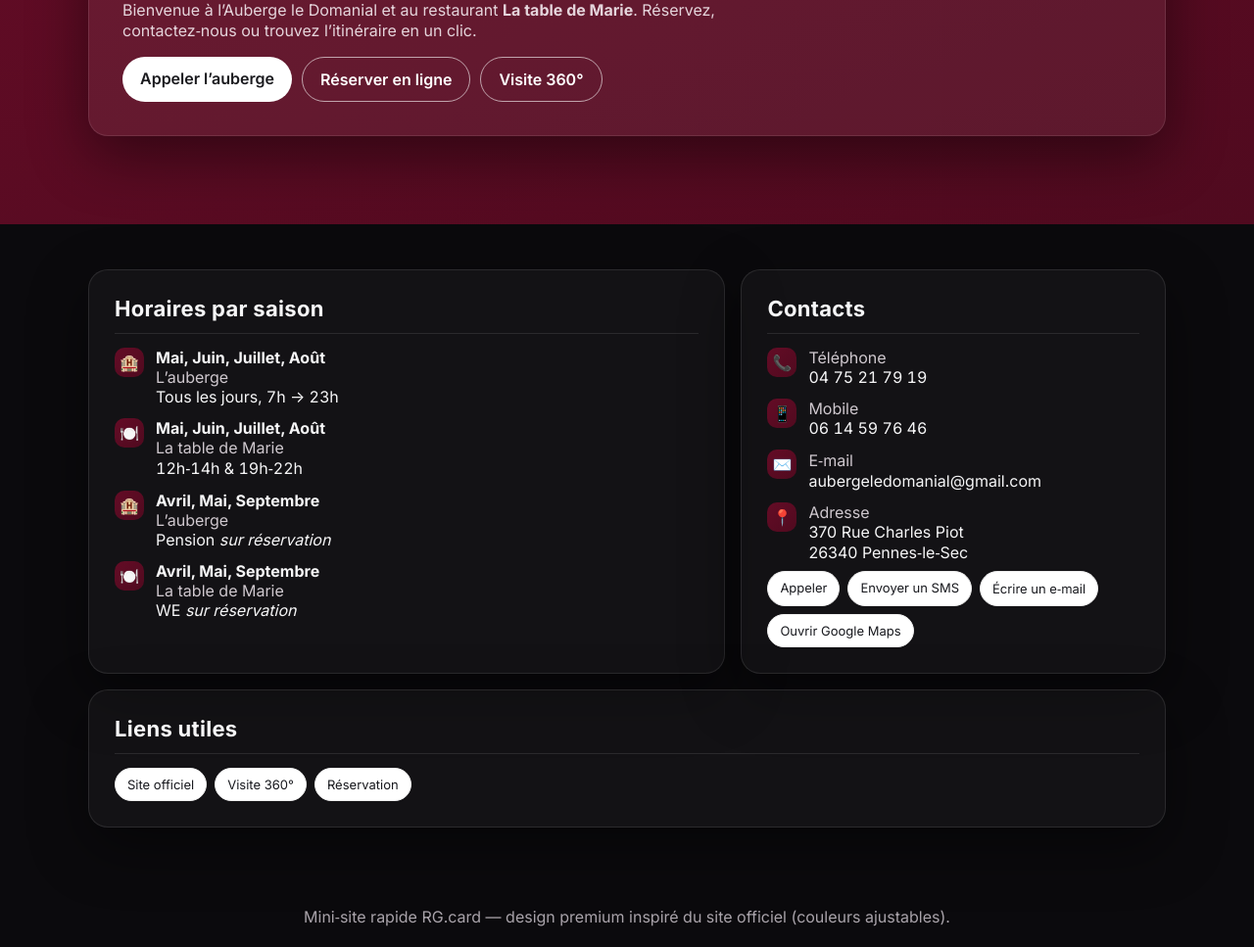
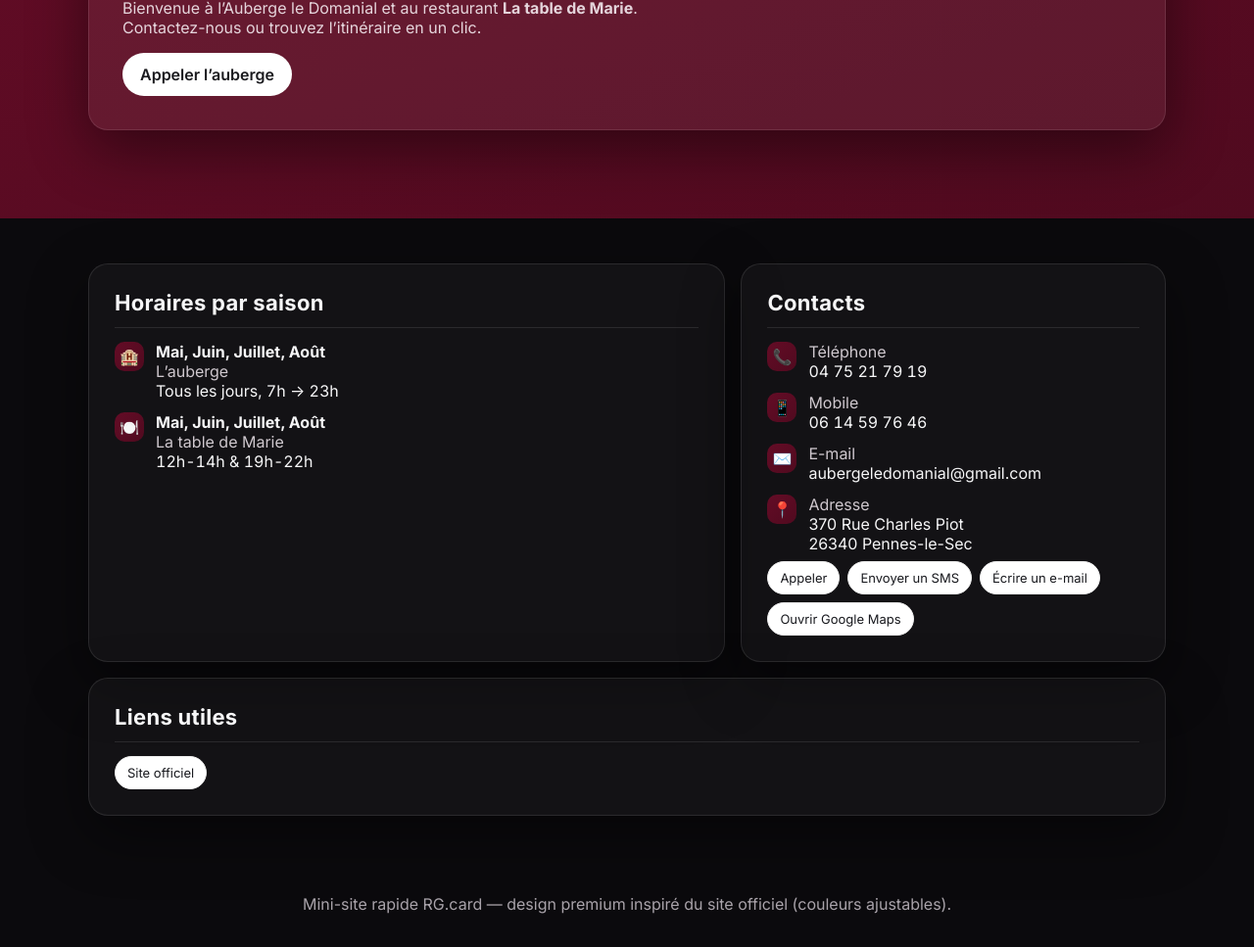
Before and after one commit to RGbusinesscard/Auberge-Penne-Le-Sec, a plain HTML site: page index.html in a window 1280 px wide. Shown: the part 288-1255 px from the top of the page at 98% size. Drawn offline with nearby package versions, Linux system fonts and the light colour scheme.

Commit message:
Update index.html

```diff
--- a/index.html
+++ b/index.html
@@ -10,7 +10,6 @@
   <link href="https://fonts.googleapis.com/css2?family=Inter:wght@400;500;600;700&family=Playfair+Display:wght@600;700&display=swap" rel="stylesheet">
   <style>
     :root{
-      /* Couleurs (proches du site ; je peux mettre les HEX exacts si tu veux) */
       --burgundy:#640c26;
       --burgundy-2:#500a1f;
       --rose:#c9a5b0;
@@ -22,12 +21,9 @@
       --shadow:0 20px 60px rgba(0,0,0,.45);
       --radius:20px;
     }
-
     *{box-sizing:border-box}
     html,body{margin:0;padding:0;background:var(--bg);color:var(--text);font-family:Inter,system-ui,-apple-system,Segoe UI,Roboto,Arial,sans-serif}
     a{color:inherit;text-decoration:none}
-
-    /* NAV collante */
     .topbar{position:sticky;top:0;z-index:100;background:linear-gradient(180deg, rgba(11,10,13,.9), rgba(11,10,13,.6) 70%, transparent);backdrop-filter:blur(10px)}
     .wrap{max-width:1100px;margin:0 auto;padding:10px 18px;display:flex;gap:12px;align-items:center}
     .brand{display:flex;align-items:center;gap:10px}
@@ -36,8 +32,6 @@
     .actions{margin-left:auto;display:flex;gap:8px;flex-wrap:wrap}
     .btn{display:inline-flex;align-items:center;gap:8px;padding:10px 14px;border-radius:999px;background:rgba(255,255,255,.06);border:1px solid var(--stroke);transition:transform .15s ease, background .15s ease}
     .btn:hover{background:rgba(255,255,255,.1);transform:translateY(-1px)}
-
-    /* HERO */
     .hero{position:relative;isolation:isolate;padding: clamp(48px, 8vw, 90px) 18px;background:linear-gradient(160deg,var(--burgundy) 0%, var(--burgundy-2) 100%)}
     .container{max-width:1100px;margin:0 auto}
     .hero-card{background:rgba(255,255,255,.06);border:1px solid var(--stroke);border-radius:var(--radius);box-shadow:var(--shadow);padding: clamp(18px, 4vw, 34px)}
@@ -46,9 +40,7 @@
     .subtitle{color:#f3e9ee;opacity:.9;max-width:60ch}
     .cta-row{margin-top:16px;display:flex;gap:10px;flex-wrap:wrap}
     .cta{background:#fff;color:#1b1b1f;border-radius:999px;padding:12px 18px;font-weight:600}
-    .ghost{background:transparent;color:#fff;border:1px solid rgba(255,255,255,.6)}
-
-    /* SECTIONS */
+    /* Sections */
     section{padding: clamp(22px, 5vw, 46px) 18px}
     .grid{display:grid;gap:16px}
     @media(min-width:760px){.grid{grid-template-columns:1.2fr .8fr}}
@@ -60,13 +52,10 @@
     .icon{width:30px;height:30px;flex:0 0 30px;border-radius:10px;background:linear-gradient(135deg,var(--burgundy),var(--burgundy-2));display:grid;place-items:center}
     .label{color:var(--muted)}
     .mono{font-variant-numeric:tabular-nums}
-
     .chips{display:flex;flex-wrap:wrap;gap:8px;margin-top:8px}
     .chip{background:#fff;color:#191a1f;border-radius:999px;padding:8px 12px;font-size:13px;border:1px solid #eee}
-
     footer{padding:34px 18px;color:#a9a3aa;text-align:center}
-
-    /* OPTI TÉLÉPHONE */
+    /* Mobile */
     @media (max-width: 600px) {
       .wrap{flex-direction:column;align-items:flex-start}
       .actions{margin-left:0;width:100%;flex-direction:column}
@@ -74,7 +63,7 @@
       .grid{grid-template-columns:1fr!important}
       .hero-card{padding:18px}
       .cta-row{flex-direction:column}
-      .cta,.ghost{width:100%;text-align:center}
+      .cta{width:100%;text-align:center}
       .chips{flex-direction:column;width:100%}
       .chip{width:100%;text-align:center}
     }
@@ -101,13 +90,11 @@
   <header class="hero">
     <div class="container">
       <div class="hero-card">
-        <div class="overtitle">Pennes‑le‑Sec • Drôme</div>
+        <div class="overtitle">Pennes-le-Sec • Drôme</div>
         <div class="title">Chambres & hébergements • Cuisine du terroir</div>
-        <p class="subtitle">Bienvenue à l’Auberge le Domanial et au restaurant <strong>La table de Marie</strong>. Réservez, contactez‑nous ou trouvez l’itinéraire en un clic.</p>
+        <p class="subtitle">Bienvenue à l’Auberge le Domanial et au restaurant <strong>La table de Marie</strong>. Contactez-nous ou trouvez l’itinéraire en un clic.</p>
         <div class="cta-row">
           <a class="cta" href="tel:+33475217919">Appeler l’auberge</a>
-          <a class="cta ghost" href="https://www.aubergepenneslesec.fr/reservation/" target="_blank" rel="noopener">Réserver en ligne</a>
-          <a class="cta ghost" href="https://www.aubergepenneslesec.fr/visite-virtuelle-360/" target="_blank" rel="noopener">Visite 360°</a>
         </div>
       </div>
     </div>
@@ -133,23 +120,7 @@
             <div>
               <div><strong>Mai, Juin, Juillet, Août</strong></div>
               <div class="label">La table de Marie</div>
-              <div class="mono">12h‑14h & 19h‑22h</div>
-            </div>
-          </div>
-          <div class="item">
-            <div class="icon">🏨</div>
-            <div>
-              <div><strong>Avril, Mai, Septembre</strong></div>
-              <div class="label">L’auberge</div>
-              <div>Pension <em>sur réservation</em></div>
-            </div>
-          </div>
-          <div class="item">
-            <div class="icon">🍽️</div>
-            <div>
-              <div><strong>Avril, Mai, Septembre</strong></div>
-              <div class="label">La table de Marie</div>
-              <div>WE <em>sur réservation</em></div>
+              <div class="mono">12h-14h & 19h-22h</div>
             </div>
           </div>
         </div>
@@ -161,14 +132,14 @@
         <div class="list">
           <div class="item"><div class="icon">📞</div><div><div class="label">Téléphone</div><div class="mono">04 75 21 79 19</div></div></div>
           <div class="item"><div class="icon">📱</div><div><div class="label">Mobile</div><div class="mono">06 14 59 76 46</div></div></div>
-          <div class="item"><div class="icon">✉️</div><div><div class="label">E‑mail</div><a href="mailto:aubergeledomanial@gmail.com">aubergeledomanial@gmail.com</a></div></div>
-          <div class="item"><div class="icon">📍</div><div><div class="label">Adresse</div>370 Rue Charles Piot<br>26340 Pennes‑le‑Sec</div></div>
+          <div class="item"><div class="icon">✉️</div><div><div class="label">E-mail</div><a href="mailto:aubergeledomanial@gmail.com">aubergeledomanial@gmail.com</a></div></div>
+          <div class="item"><div class="icon">📍</div><div><div class="label">Adresse</div>370 Rue Charles Piot<br>26340 Pennes-le-Sec</div></div>
         </div>
         <div class="chips">
           <a class="chip" href="tel:+33475217919">Appeler</a>
           <a class="chip" href="sms:+33614597646">Envoyer un SMS</a>
-          <a class="chip" href="mailto:aubergeledomanial@gmail.com">Écrire un e‑mail</a>
-          <a class="chip" target="_blank" rel="noopener" href="https://www.google.com/maps?q=370+Rue+Charles+Piot,+26340+Pennes-le-Sec">Ouvrir Google Maps</a>
+          <a class="chip" href="mailto:aubergeledomanial@gmail.com">Écrire un e-mail</a>
+          <a class="chip" target="_blank" rel="noopener" href="https://www.google.com/maps?q=370+Rue+Charles+Piot,+26340+Pennes-le-Sec">Ouvrir Google Maps</a>
         </div>
       </div>
 
@@ -177,15 +148,13 @@
         <div class="sep"></div>
         <div class="chips">
           <a class="chip" target="_blank" rel="noopener" href="https://www.aubergepenneslesec.fr/">Site officiel</a>
-          <a class="chip" target="_blank" rel="noopener" href="https://www.aubergepenneslesec.fr/visite-virtuelle-360/">Visite 360°</a>
-          <a class="chip" target="_blank" rel="noopener" href="https://www.aubergepenneslesec.fr/reservation/">Réservation</a>
         </div>
       </div>
     </div>
   </section>
 
   <footer>
-    Mini‑site rapide RG.card — design premium inspiré du site officiel (couleurs ajustables).
+    Mini-site rapide RG.card — design premium inspiré du site officiel (couleurs ajustables).
   </footer>
 </body>
 </html>
```
